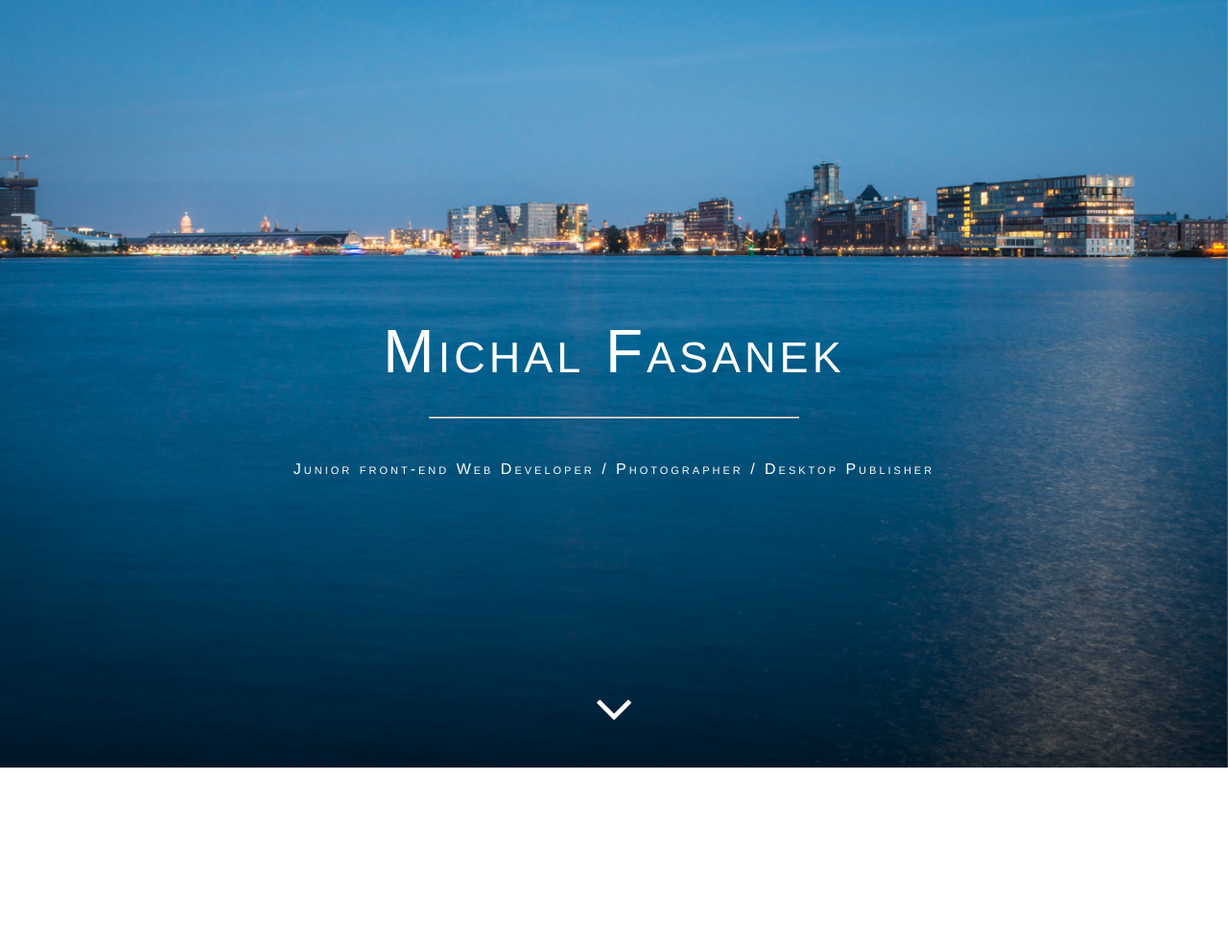
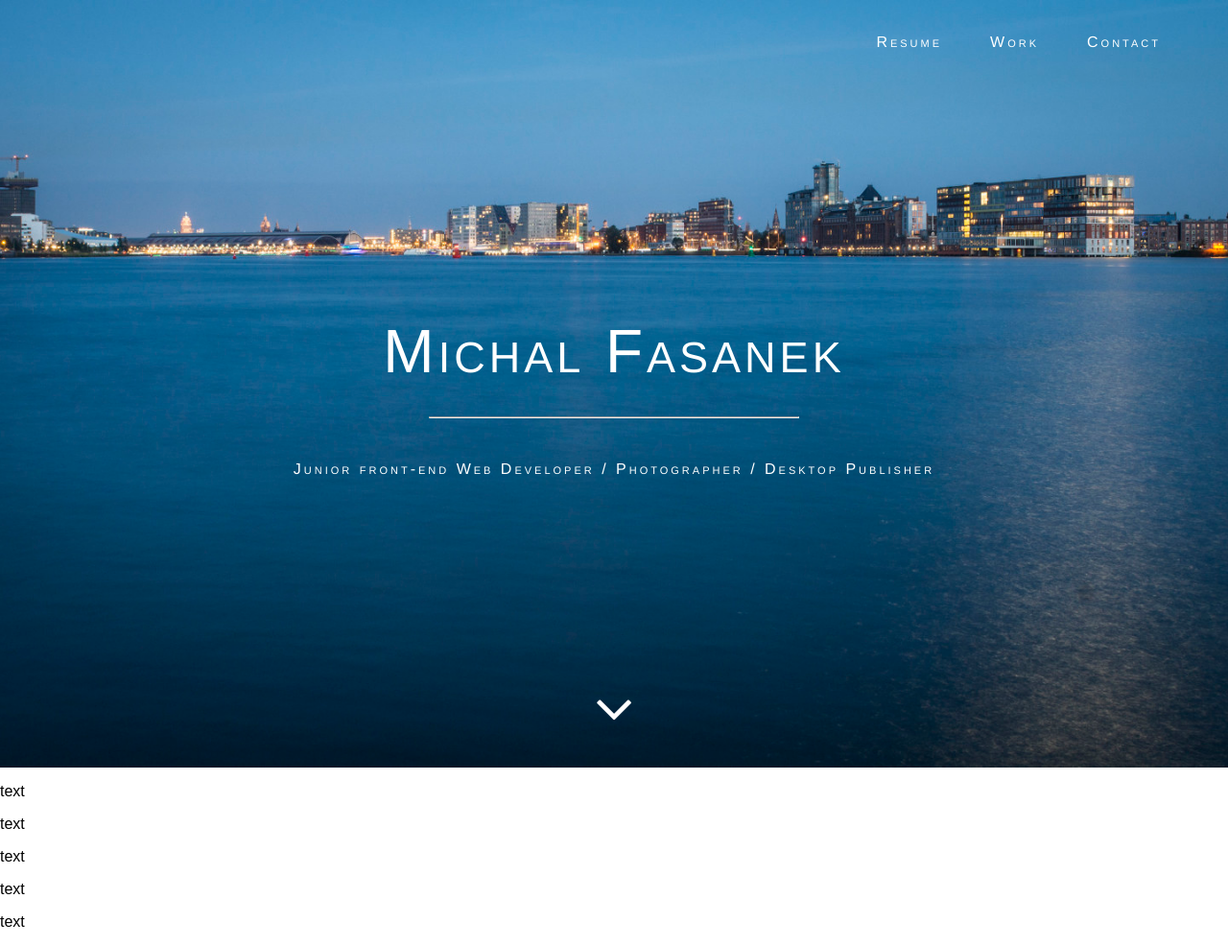
Before and after one commit to durw4rd/profile-page, a plain HTML site: page index.html in a window 1280 px wide. Shown: the whole page at 96% size. Before the commit the page ends 800 px from the top, so only its background shows below. Drawn offline with Linux system fonts and the light colour scheme.

Commit message:
add favicon; add navbar to landing page

```diff
--- a/css/main.css
+++ b/css/main.css
@@ -1 +1,2 @@
+@import url('partials/header.css');
 @import url('partials/landing.css');
--- a/css/partials/landing.css
+++ b/css/partials/landing.css
@@ -7,6 +7,34 @@
   flex-direction: column;
   justify-content: center;
   align-items: center;
+  color: #FFF;
+}
+
+.landing-head {
+  position: absolute;
+  top: 30px;
+  right: 30px;
+  display: inline-flex;
+}
+
+.landing-head li {
+  font-family: helvetica, sans-serif;
+  font-weight: 100;
+  margin-right: 30px;
+  font-size: 1em;
+  letter-spacing: 3px;
+  font-variant: small-caps;
+  list-style-type: none;
+  padding: 5px 10px 5px 10px;
+}
+
+.landing-head li:hover {
+  background-color: #00213C;
+  transition: all 1300ms ease-in-out;
+}
+
+.landing-head a {
+  text-decoration: none;
   color: #FFF;
 }
 
--- a/index.html
+++ b/index.html
@@ -5,13 +5,23 @@
 	<link rel="stylesheet" type="text/css" href="css/normalize.css">
 	<link rel="stylesheet" type="text/css" href="https://maxcdn.bootstrapcdn.com/font-awesome/4.6.2/css/font-awesome.min.css">
 	<link rel="stylesheet" type="text/css" href="css/main.css">
+	<link rel="icon" type="img/ico" href="images/favicon.ico">
 	<meta name="viewport" content="width=device-width, initial-scale=1">
 </head>
 <body>
-  <header>
-  </header>
+	<div class="landing">
+		<header>
+			<div class="logo">
+			</div>
 
-  <div class="landing">
+			<nav class="landing-head">
+				<li><a href="#resume">Resume</a></li>
+				<li><a href="#work">Work</a></li>
+				<li><a href="#contact">Contact</a></li>
+			</nav>
+	  </header>
+
+
     <h1 class="name">Michal Fasanek</h1>
     <hr class="landing-line"/>
     <p class="claim">Junior front-end Web Developer / Photographer / Desktop Publisher</p>
@@ -21,6 +31,11 @@
   </div>
 
   <div>
+		<p>text</p>
+		<p>text</p>
+		<p>text</p>
+		<p>text</p>
+		<p>text</p>
 
   </div>
 
```
Also changed, not shown: css/partials/header.css (added), images/favicon.ico (added).
